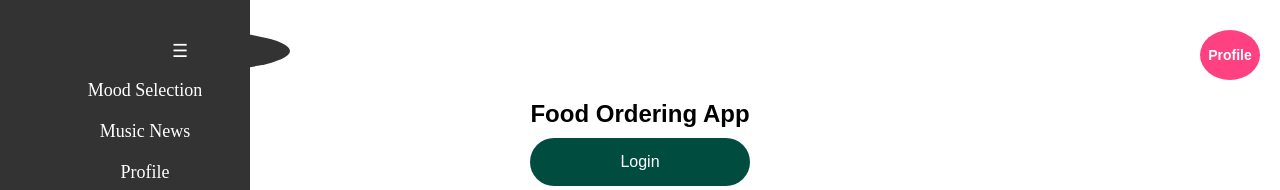
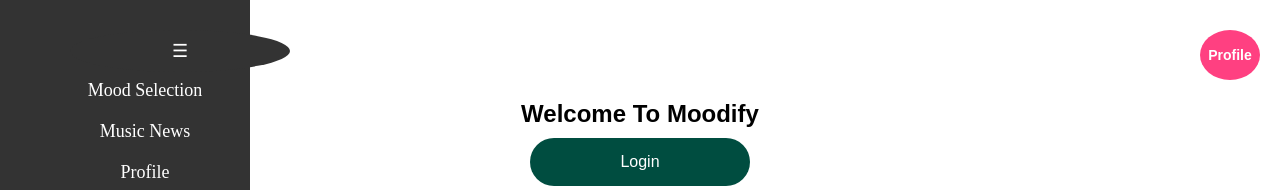
Before and after one commit to Joyce0615/cs5500_moodify_frontend, a React (Create React App) app: page / in a window 1280 px wide. Shown: the top 190 px of the page. Built offline with nearby package versions, Linux system fonts and the light colour scheme.

Commit message:
fourth push

```diff
--- a/src/components/Login.js
+++ b/src/components/Login.js
@@ -18,7 +18,7 @@ function Login() {
 
   return (
     <div className="login-container">
-      <h1>Food Ordering App</h1>
+      <h1>Welcome To Moodify</h1>
       <button className="login-button" onClick={handleLogin}>
         Login
       </button>
```
